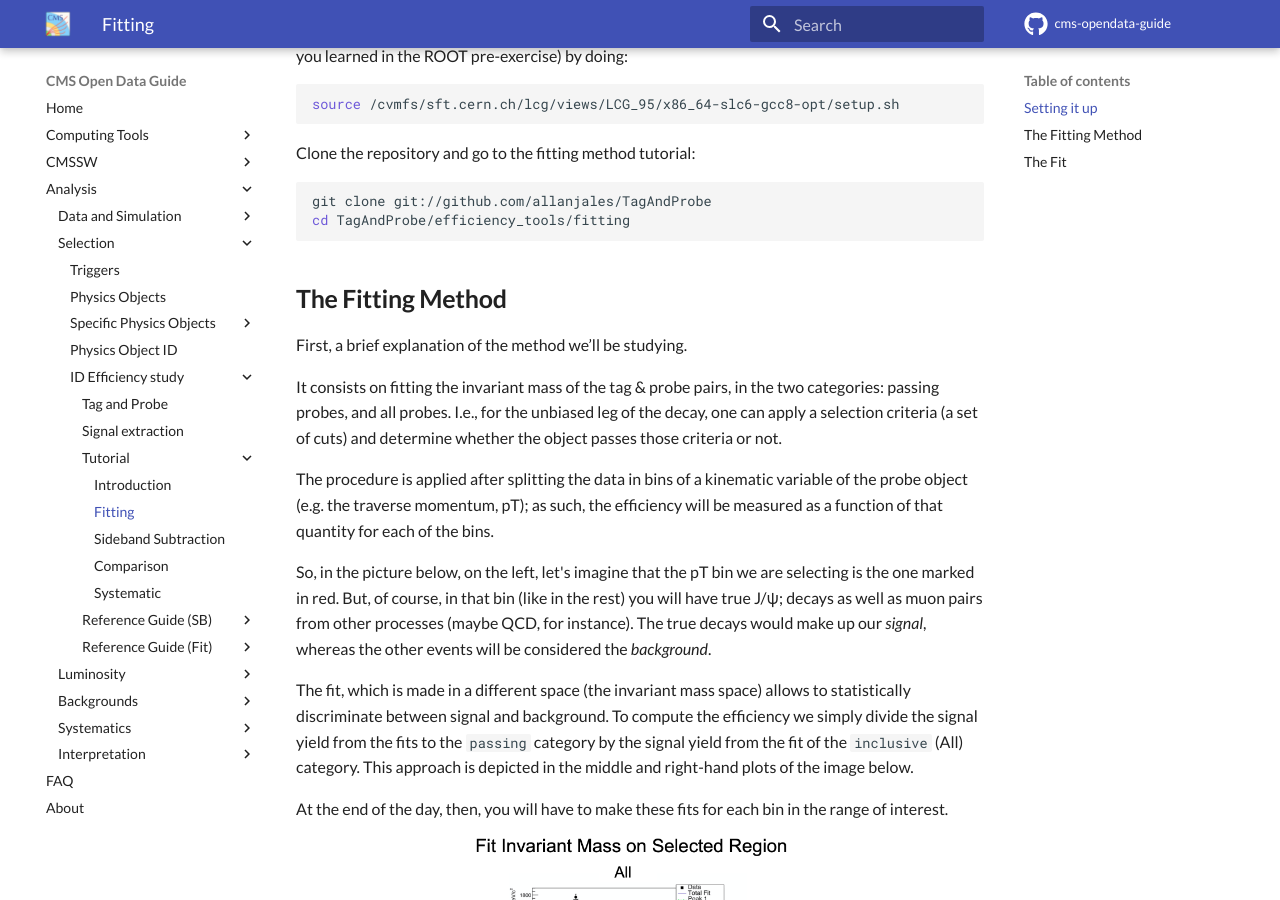
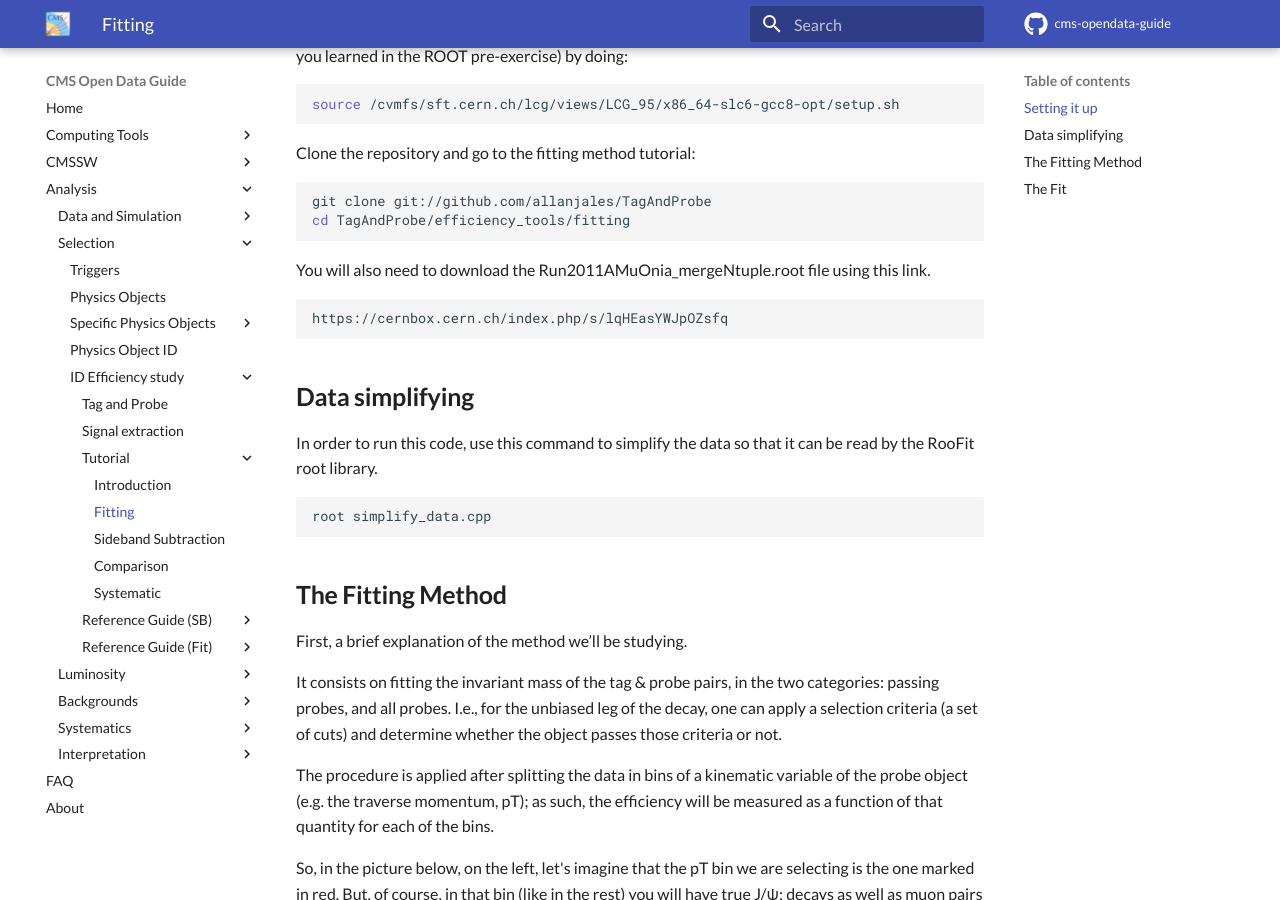
Before and after one commit to cernopendata/cms-opendata-guide, an MkDocs documentation site: the page built from docs/analysis/selection/idefficiencystudy/tutorial/02-fitting.md, in a window 1280 px wide and 900 px high, scrolled down 425 px. Built offline with MkDocs 1.6.1 and Material for MkDocs 9.7.7, drawn with Linux system fonts in a browser that asks for light colours; comment, search, counter and statistics services are not loaded.

Commit message:
Minor adjustments

````diff
--- a/docs/analysis/selection/idefficiencystudy/tutorial/02-fitting.md
+++ b/docs/analysis/selection/idefficiencystudy/tutorial/02-fitting.md
@@ -17,6 +17,20 @@ Clone the repository and go to the fitting method tutorial:
 ```sh
 git clone git://github.com/allanjales/TagAndProbe
 cd TagAndProbe/efficiency_tools/fitting
+```
+
+You will also need to download the Run2011AMuOnia_mergeNtuple.root file using this link.
+
+```sh
+https://cernbox.cern.ch/index.php/s/lqHEasYWJpOZsfq
+```
+
+## Data simplifying
+
+In order to run this code, use this command to simplify the data so that it can be read by the RooFit root library.
+
+```sh
+root simplify_data.cpp
 ```
 
 ## The Fitting Method
````
